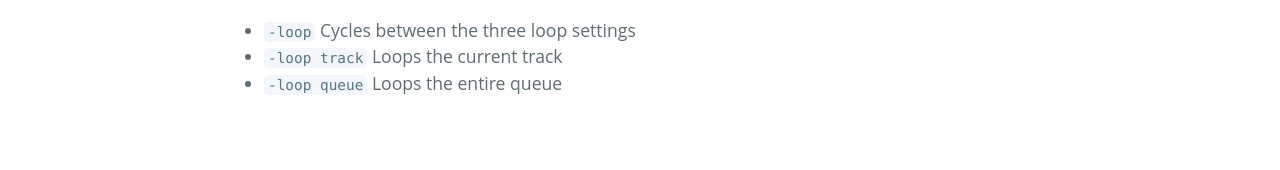
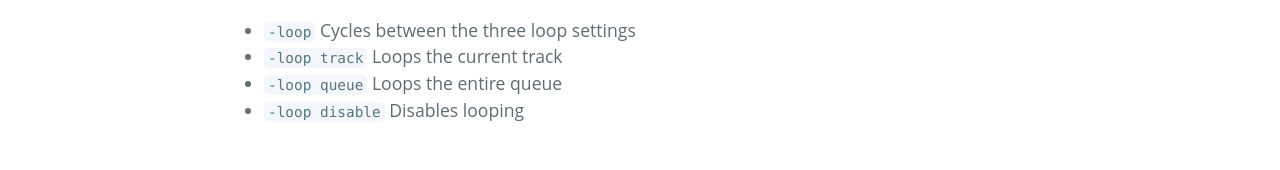
Before and after one commit to mymindishazel/marv-docs, a Jekyll site: the page built from commands.md, in a window 1280 px wide. Shown: the part 1835-2005 px from the top of the page. Built offline with Jekyll 4.4.1, drawn with Linux system fonts in a browser that asks for light colours; our own code applies the rules of GitHub Pages for plain Markdown files; before the commit the page ends 1981 px from its top, so only the background shows below that.

Commit message:
Update commands.md

```diff
--- a/commands.md
+++ b/commands.md
@@ -57,3 +57,4 @@ If you have any issues using Marv, hop on our the [**support server**](https://d
 * `-loop` Cycles between the three loop settings
 * `-loop track` Loops the current track
 * `-loop queue` Loops the entire queue
+* `-loop disable` Disables looping
```
